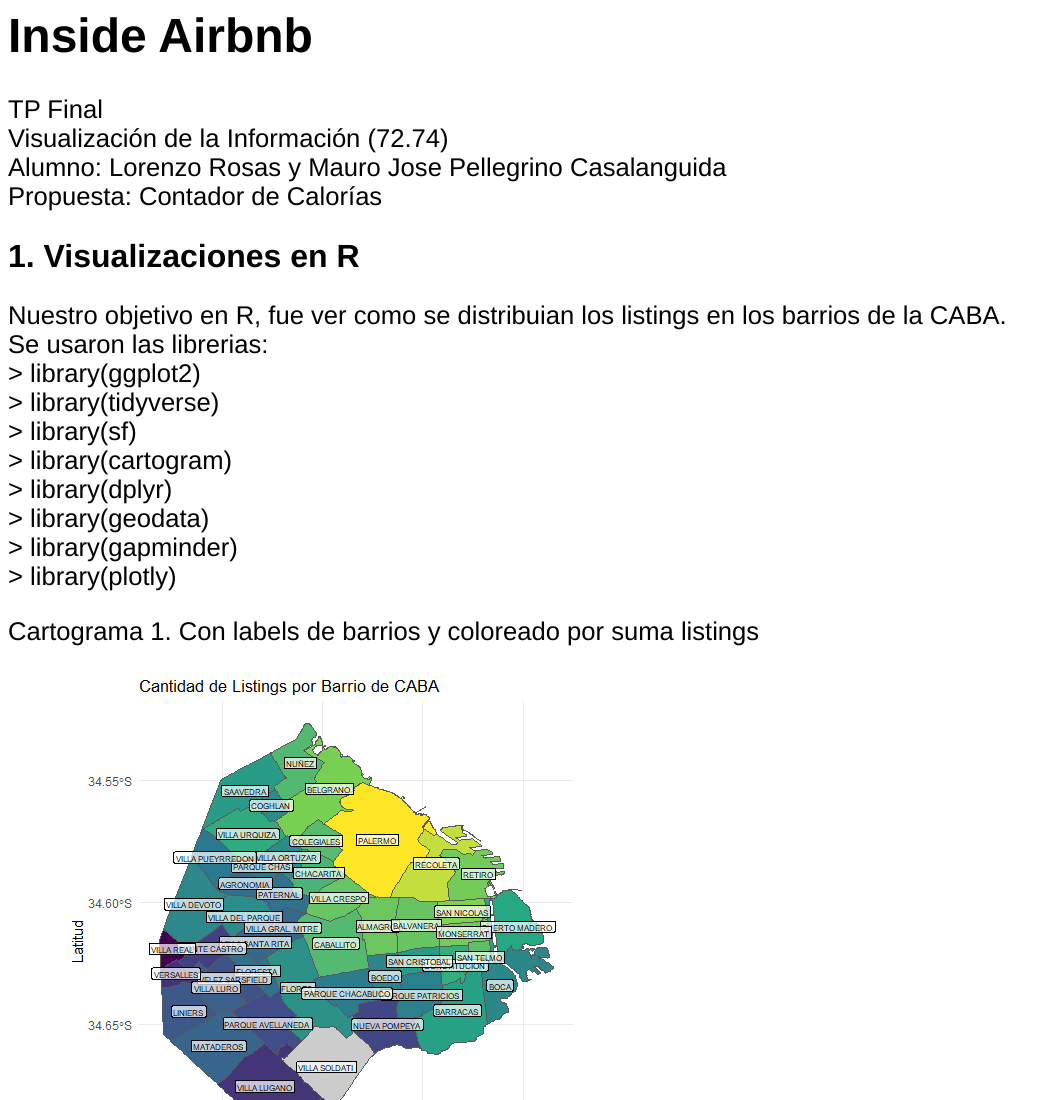
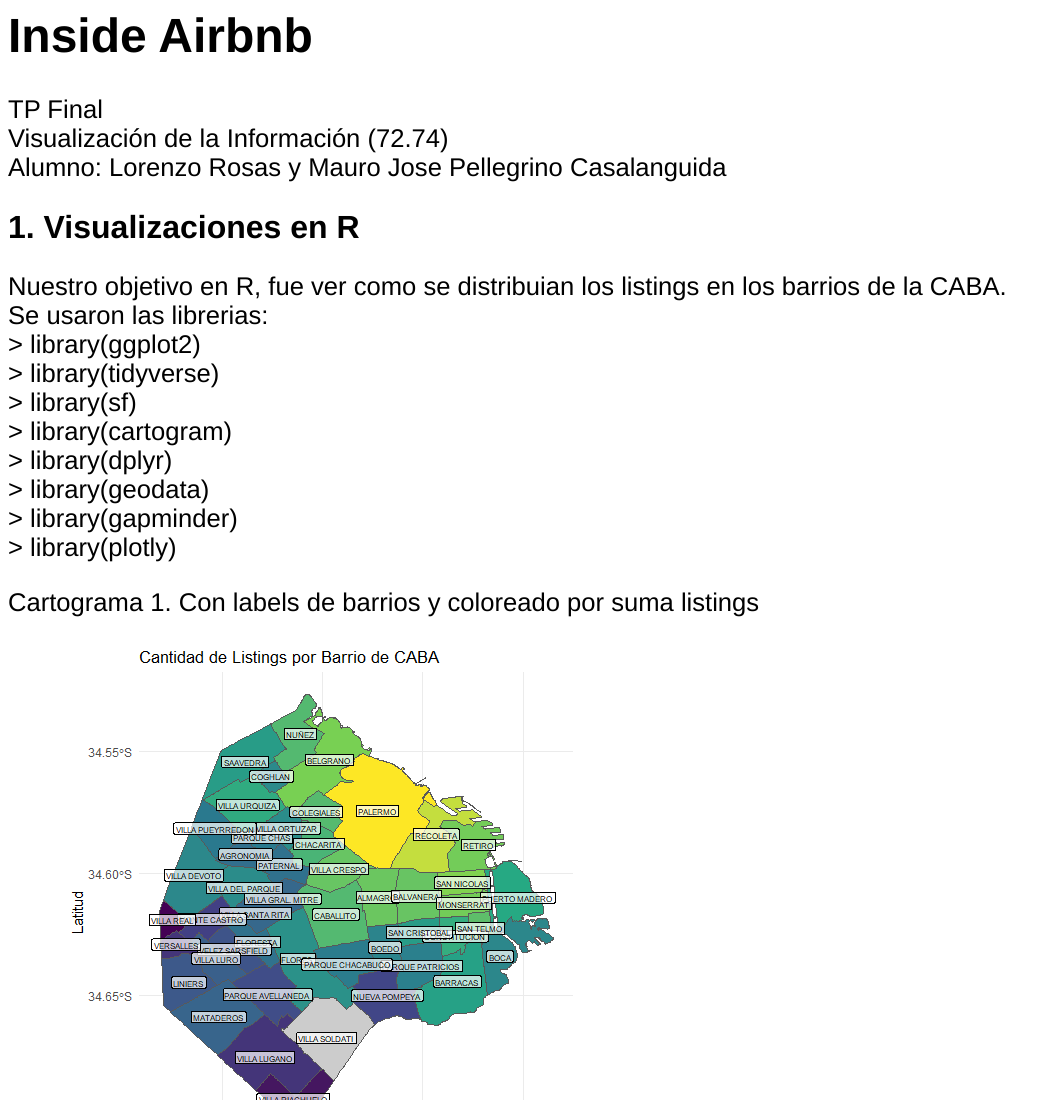
Before and after one commit to lrosasITBA/TPFinal_Rosas_Pellegrino, a website: page VisualsR.html in a window 1280 px wide. Shown: the top 1100 px of the page, without its empty margins (0-1060 px from the left). Drawn offline with Linux system fonts and the light colour scheme.

Commit message:
Update VisualsR.html

```diff
--- a/VisualsR.html
+++ b/VisualsR.html
@@ -36,7 +36,6 @@
 <p>TP Final <br>
   Visualización de la Información (72.74)<br>
   Alumno: Lorenzo Rosas y Mauro Jose Pellegrino Casalanguida<br>
-  Propuesta: Contador de Calorías<br>
 </p>
 <h2><h2>1. Visualizaciones en R </h2></h2>
 <p>Nuestro objetivo en R, fue ver como se distribuian los listings en los barrios de la CABA. <br>
```
